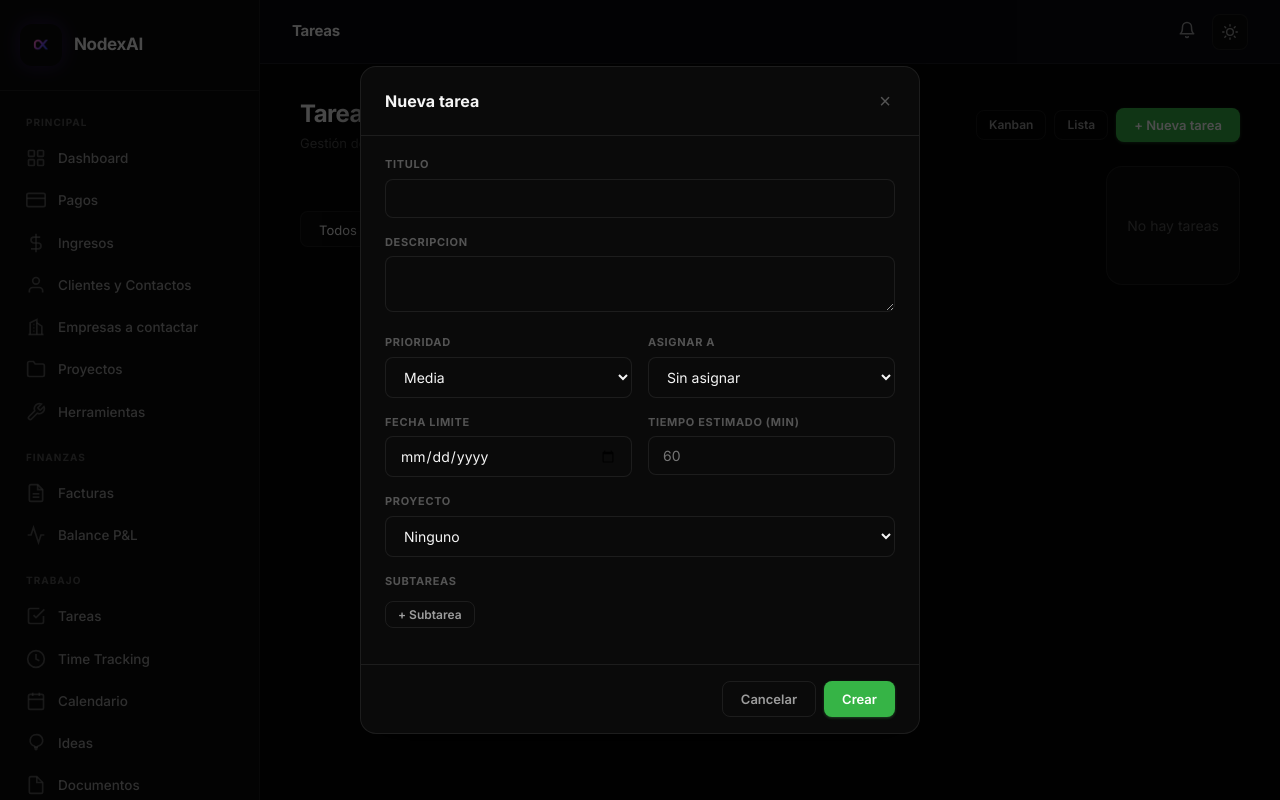
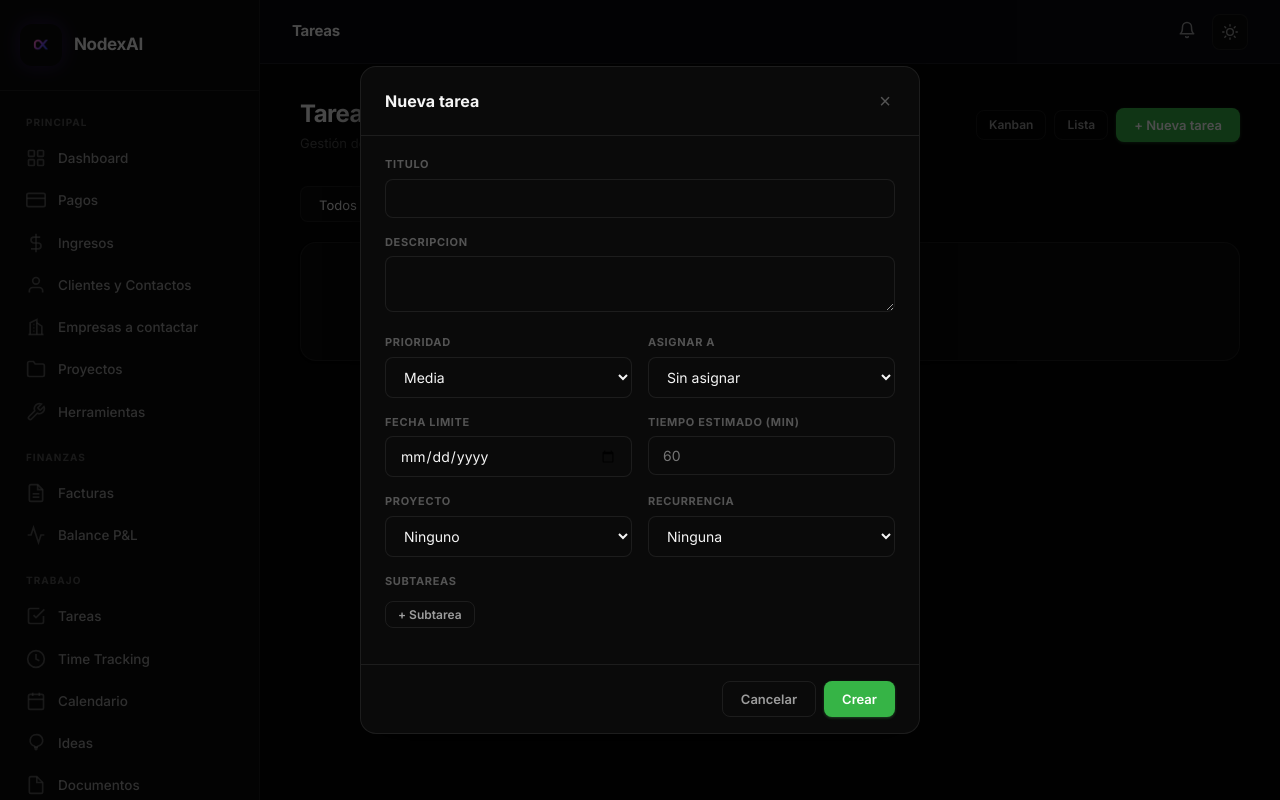
Before and after one commit to alextorres1709/nodex-panel, a Flask app: template templates/tareas.html in a window 1280 px wide, after a click on "+ Nueva tarea". Run offline with Flask 3, Linux system fonts and the light colour scheme; the template is opened without the code that fills it, so the values that code supplies are empty; parts of the project's set-up code (start-up, migrations or seed data) failed here and were passed over.

Commit message:
fix: repair tasks kanban layout + add weekly/annual recurring tasks
- Fix missing </div> closing tag in page-header that caused kanban board
  to render inside the header flex container, squeezing all columns
- Add recurrence field to Task model (ninguna, semanal, anual)
- Add recurrence selector to create/edit task modals
- Show recurrence badge on kanban cards and list view
- Add auto-migrate entry for tasks.recurrence column

Co-Authored-By: Claude Opus 4.6 <noreply@anthropic.com>

```diff
--- a/app.py
+++ b/app.py
@@ -21,6 +21,7 @@ def _auto_migrate(app):
         ("tasks", "estimated_minutes", "INTEGER DEFAULT 0"),
         ("tasks", "kanban_order", "INTEGER DEFAULT 0"),
         ("tasks", "company_id", "INTEGER"),
+        ("tasks", "recurrence", "VARCHAR(20) DEFAULT 'ninguna'"),
         ("ideas", "company_id", "INTEGER"),
         ("companies", "interest", "VARCHAR(300) DEFAULT ''"),
     ]
--- a/models.py
+++ b/models.py
@@ -134,6 +134,7 @@ class Task(db.Model):
     company_id = db.Column(db.Integer, db.ForeignKey("companies.id"), nullable=True)
     estimated_minutes = db.Column(db.Integer, default=0)  # tiempo estimado
     kanban_order = db.Column(db.Integer, default=0)  # orden en columna kanban
+    recurrence = db.Column(db.String(20), default="ninguna")  # ninguna, semanal, anual
     created_at = db.Column(db.DateTime, default=lambda: datetime.now(timezone.utc))
 
     assignee = db.relationship("User", foreign_keys=[assigned_to])
--- a/routes/tasks.py
+++ b/routes/tasks.py
@@ -57,6 +57,7 @@ def create():
             due_date=datetime.strptime(dd, "%Y-%m-%d").date() if dd else None,
             project_id=int(pid) if pid else None,
             estimated_minutes=int(em) if em else 0,
+            recurrence=request.form.get("recurrence", "ninguna"),
         )
         db.session.add(t)
         db.session.flush()
@@ -101,6 +102,7 @@ def edit(tid):
         t.project_id = int(pid) if pid else None
         em = request.form.get("estimated_minutes", "").strip()
         t.estimated_minutes = int(em) if em else 0
+        t.recurrence = request.form.get("recurrence", t.recurrence or "ninguna")
         log_activity("update", "task", t.id, f"Editada: {t.title}")
         db.session.commit()
         from services.sync import push_change
--- a/templates/tareas.html
+++ b/templates/tareas.html
@@ -14,6 +14,7 @@
         <a href="{{ url_for('tasks.index', view='list') }}"
             class="btn btn-sm {{ 'btn-primary' if view=='list' else 'btn-secondary' }}">Lista</a>
         <button class="btn btn-primary" onclick="openModal('createModal')">+ Nueva tarea</button>
+    </div>
 </div>
 
 <form class="filter-bar" method="GET">
@@ -57,8 +58,10 @@
             <div class="kanban-card" draggable="true" data-task-id="{{ t.id }}">
                 <div class="kanban-card-header">
                     <span class="badge badge-{{ t.priority }}">{{ t.priority }}</span>
-                    {% if t.estimated_minutes %}<span class="kanban-estimate">{{ t.estimated_minutes }}min</span>{%
-                    endif %}
+                    <div style="display:flex;gap:4px;align-items:center">
+                        {% if t.recurrence and t.recurrence != 'ninguna' %}<span class="badge" style="background:rgba(59,130,246,0.1);color:#3b82f6;font-size:10px">{{ t.recurrence }}</span>{% endif %}
+                        {% if t.estimated_minutes %}<span class="kanban-estimate">{{ t.estimated_minutes }}min</span>{% endif %}
+                    </div>
                 </div>
                 <div class="kanban-card-title">{{ t.title }}</div>
                 {% if t.description %}<div class="kanban-card-desc">{{ t.description[:80] }}{% if t.description|length >
@@ -86,7 +89,7 @@
                 </div>
                 <div class="kanban-card-actions">
                     <button class="btn btn-sm btn-secondary"
-                        onclick="editTask({{ t.id }}, '{{ t.title|e }}', `{{ t.description|e }}`, '{{ t.assigned_to or '' }}', '{{ t.priority }}', '{{ t.status }}', '{{ t.due_date or '' }}', '{{ t.project_id or '' }}', '{{ t.estimated_minutes or '' }}')">Editar</button>
+                        onclick="editTask({{ t.id }}, '{{ t.title|e }}', `{{ t.description|e }}`, '{{ t.assigned_to or '' }}', '{{ t.priority }}', '{{ t.status }}', '{{ t.due_date or '' }}', '{{ t.project_id or '' }}', '{{ t.estimated_minutes or '' }}', '{{ t.recurrence or 'ninguna' }}')">Editar</button>
                     <form method="POST" action="{{ url_for('tasks.delete', tid=t.id) }}" style="display:inline"
                         onsubmit="return confirm('Eliminar?')">
                         <button type="submit" class="btn btn-sm btn-danger">X</button>
@@ -126,6 +129,7 @@
                 {% if t.project %}<span>{{ t.project.name }}</span>{% endif %}
                 {% if t.due_date %}<span>{{ t.due_date.strftime('%d/%m/%Y') }}</span>{% endif %}
                 {% if t.estimated_minutes %}<span>{{ t.estimated_minutes }}min</span>{% endif %}
+                {% if t.recurrence and t.recurrence != 'ninguna' %}<span class="badge" style="background:rgba(59,130,246,0.1);color:#3b82f6;font-size:10px">{{ t.recurrence }}</span>{% endif %}
             </div>
         </div>
         <div class="task-actions">
@@ -173,10 +177,17 @@
                     <div class="form-group"><label>Tiempo estimado (min)</label><input type="number"
                             name="estimated_minutes" min="0" placeholder="60"></div>
                 </div>
-                <div class="form-group"><label>Proyecto</label><select name="project_id">
-                        <option value="">Ninguno</option>{% for p in projects %}<option value="{{ p.id }}">{{ p.name }}
-                        </option>{% endfor %}
-                    </select></div>
+                <div class="form-row">
+                    <div class="form-group"><label>Proyecto</label><select name="project_id">
+                            <option value="">Ninguno</option>{% for p in projects %}<option value="{{ p.id }}">{{ p.name }}
+                            </option>{% endfor %}
+                        </select></div>
+                    <div class="form-group"><label>Recurrencia</label><select name="recurrence">
+                            <option value="ninguna" selected>Ninguna</option>
+                            <option value="semanal">Semanal</option>
+                            <option value="anual">Anual</option>
+                        </select></div>
+                </div>
                 <div class="form-group">
                     <label>Subtareas</label>
                     <div id="subtaskList"></div>
@@ -229,6 +240,11 @@
                     <div class="form-group"><label>Tiempo estimado (min)</label><input type="number"
                             name="estimated_minutes" min="0"></div>
                 </div>
+                <div class="form-group"><label>Recurrencia</label><select name="recurrence">
+                        <option value="ninguna">Ninguna</option>
+                        <option value="semanal">Semanal</option>
+                        <option value="anual">Anual</option>
+                    </select></div>
             </div>
             <div class="modal-footer"><button type="button" class="btn btn-secondary"
                     onclick="closeModal('editModal')">Cancelar</button><button type="submit"
@@ -242,7 +258,7 @@
 <script>
     var today = new Date().toISOString().split('T')[0];
 
-    function editTask(id, title, description, assigned_to, priority, status, due_date, project_id, estimated_minutes) {
+    function editTask(id, title, description, assigned_to, priority, status, due_date, project_id, estimated_minutes, recurrence) {
         document.getElementById('editForm').action = '/tareas/edit/' + id;
         var f = document.getElementById('editForm');
         f.querySelector('[name=title]').value = title;
@@ -253,6 +269,7 @@
         f.querySelector('[name=due_date]').value = due_date;
         f.querySelector('[name=project_id]').value = project_id;
         f.querySelector('[name=estimated_minutes]').value = estimated_minutes;
+        f.querySelector('[name=recurrence]').value = recurrence || 'ninguna';
         openModal('editModal');
     }
 
```
